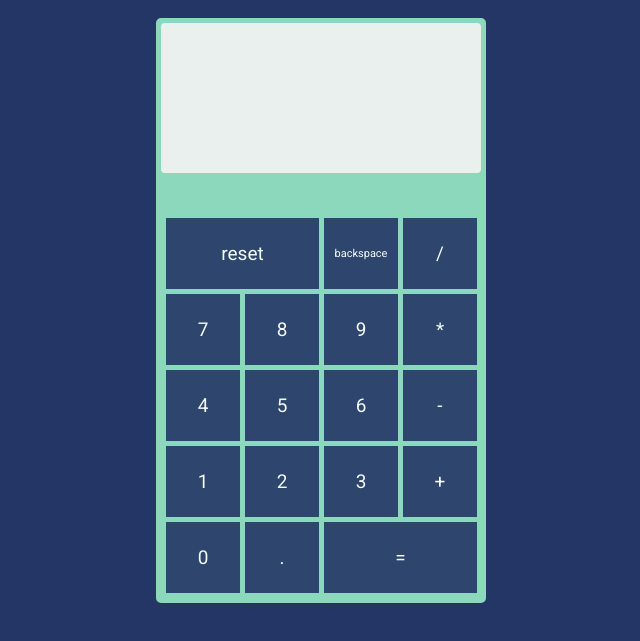
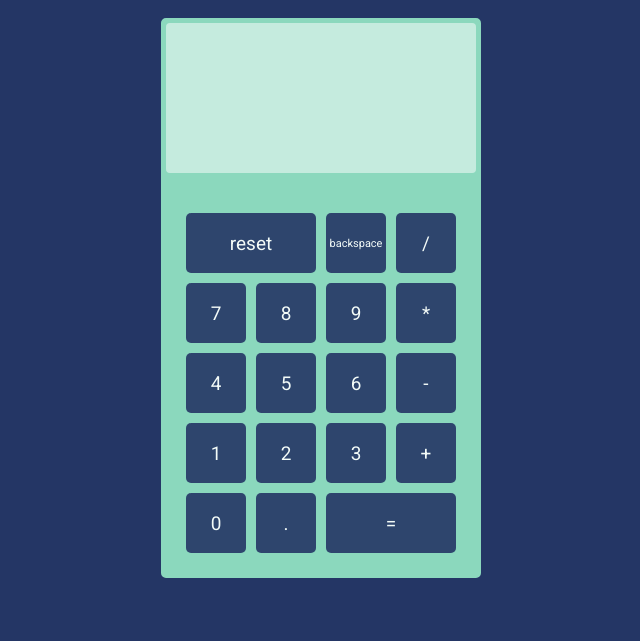
Before and after one commit to brampijper-gh-pages/calculator, a plain HTML site: page index.html in a window 1280 px wide. Shown: the part 149-790 px from the top of the page, without its empty margins (319-959 px from the left). Drawn offline with Linux system fonts and the light colour scheme.

Commit message:
Buttons now have rounded corners and changed the look of the display

```diff
--- a/style.css
+++ b/style.css
@@ -2,6 +2,9 @@
 
 * {
     font-family: 'Roboto', sans-serif;
+}
+
+body {
     background-color: #243665;
 }
 
@@ -15,7 +18,7 @@ h6 {
     padding: 0;
     margin: 0;
     position: relative;
-    top: 15px;
+    top: 11px;
     background-color: #8BD8BD;
     color: #243665;
     height:10px;
@@ -23,10 +26,10 @@ h6 {
 .main-container {
     margin-top: 10px;
     text-align:center;
-    width: 320px;
+    width: 310px;
     margin: 0 auto;
     border: 5px solid  #8BD8BD;
-    height: 575px;
+    height: 550px;
     border-radius: 5px;
     background-color:#8BD8BD;
 }
@@ -40,26 +43,27 @@ h6 {
     height: 150px;
     overflow-y: auto;
     overflow-x: hidden;
-    background-color: rgba(243, 243, 243, 0.904);
+    background-color: rgba(255, 255, 255, 0.5);
 }
 
 .button-holder {
     display: inline-grid;
-    margin-top: 30px;
+    margin-top: 25px;
     background-color:#8BD8BD;
-    gap: 5px;
+    gap: 10px;
     border: 5px solid #8BD8BD;
 }
 
 button {
     color:white;
-    width: 74px;
-    height: 71px;
+    width: 60px;
+    height: 60px;
     background-color:#243665;
     font-size: 19px;
     border: 0;
     padding: 0;
     opacity: 0.9;
+    border-radius: 5px;
 }
 
 button:hover {
@@ -71,7 +75,6 @@ button:hover {
     word-break: break-all;
     font-size: 20px;
     color:#243665;
-    background-color:white;
 }
 
 #backspace {
```
